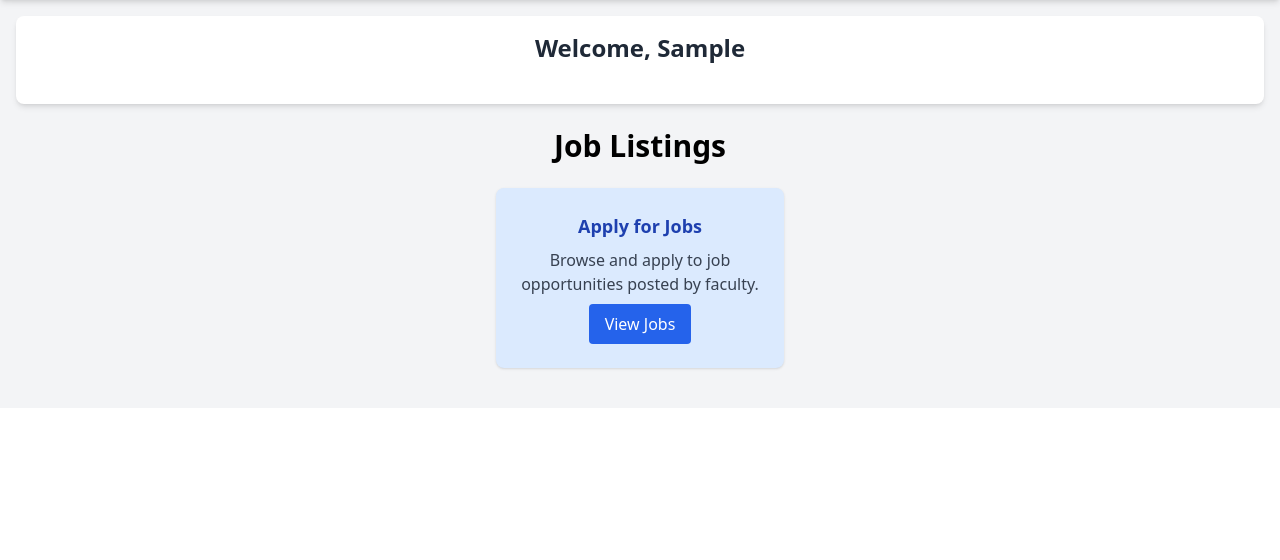
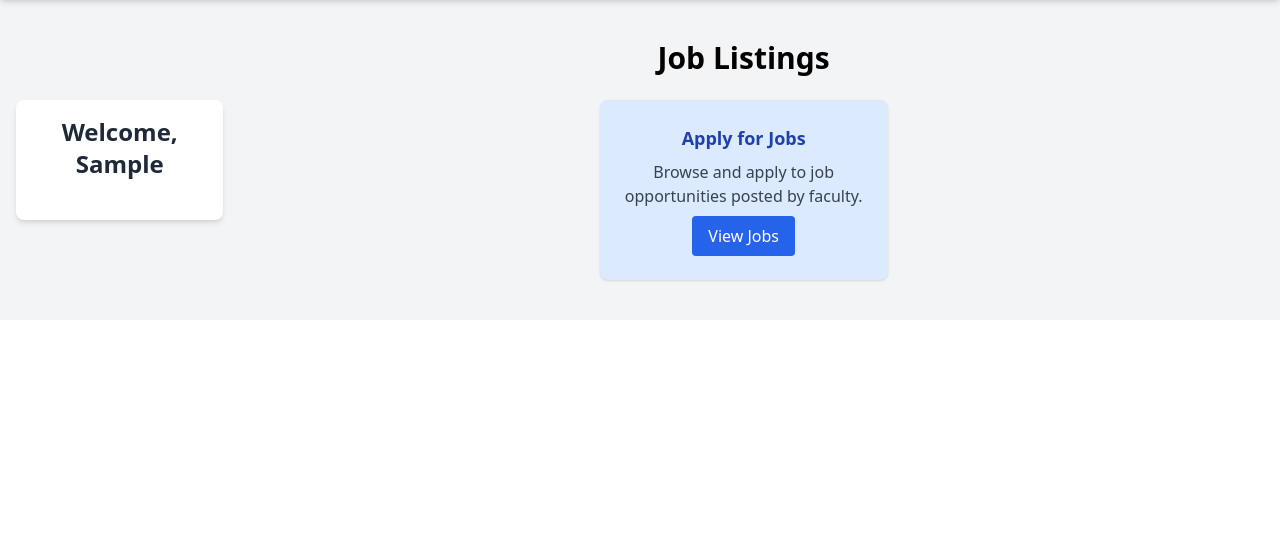
Before and after one commit to roshan589/Acadia-Jobs, a Django app: page /test/ in a window 1280 px wide. Shown: the part 64-624 px from the top of the page. Run offline with Django 5.2, Linux system fonts and the light colour scheme; the visitor is signed in with stand-in values (Sample User, id 1); some libraries are stand-ins or nearby versions.

Commit message:
Create Job Template Modified

```diff
--- a/loginSignup/templates/test.html
+++ b/loginSignup/templates/test.html
@@ -2,7 +2,7 @@
 {% load static %}
 {% block content %}
 
-<div class="bg-gray-100 px-4 py-4 w-full">
+<div class="bg-gray-100 px-4 py-4 w-full flex justify-center items-center">
 
   <div class="max-w-full bg-white p-4 mx-auto rounded-lg shadow-md">
 
```
